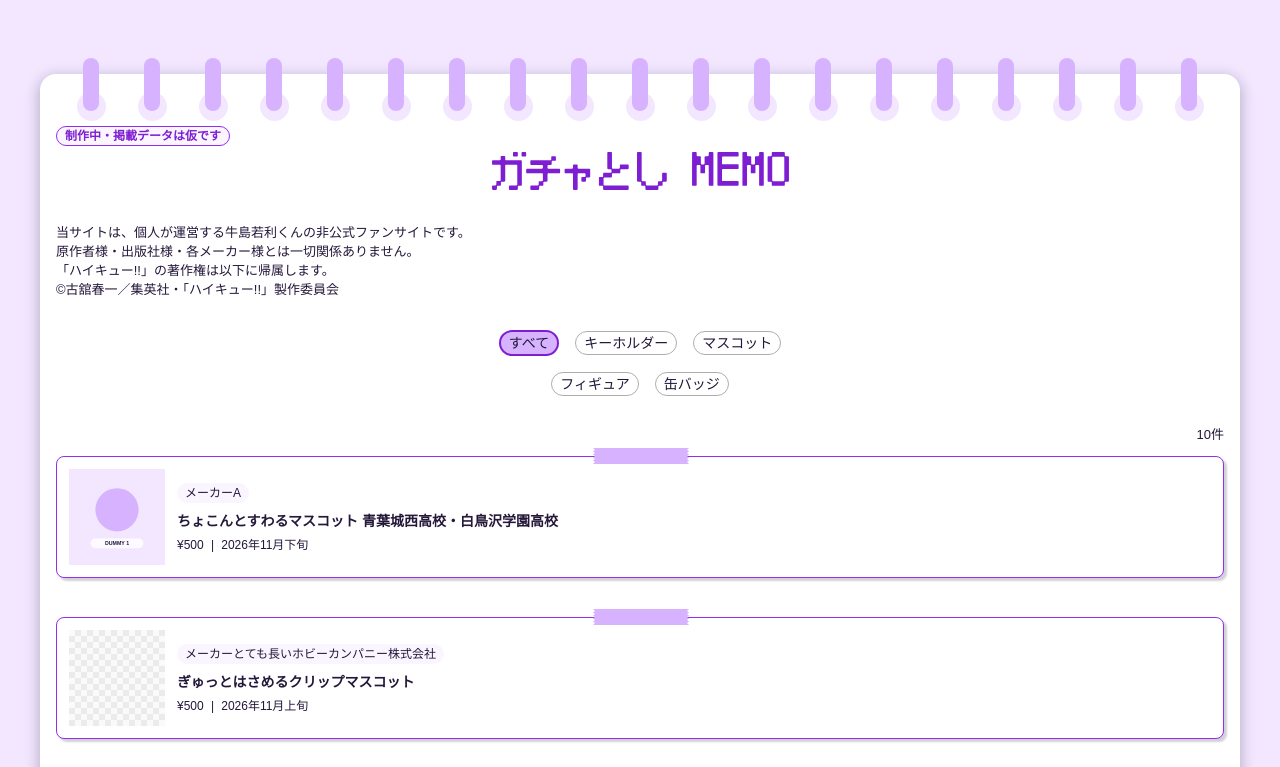
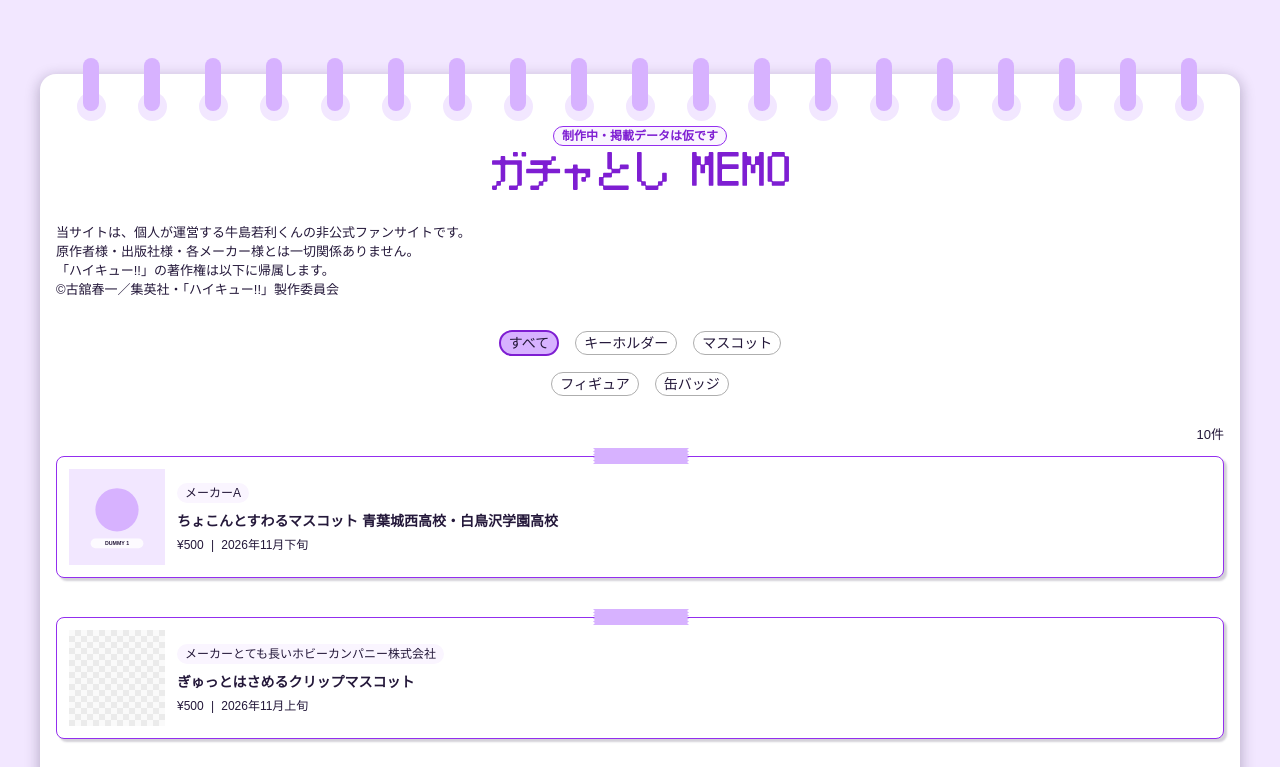
Before and after one commit to chocotto518/gachatoshi-memo, a plain HTML site: page index.html in a window 1280 px wide. Shown: the top 767 px of the page. Drawn offline with Linux system fonts and the light colour scheme; a web font is replaced by a local one.

Commit message:
READMEにサイト名と公開URLを追加し、制作中ラベルを中央寄せに
Co-Authored-By: Claude Opus 5.5 <noreply@anthropic.com>
Claude-Session: https://claude.ai/code/session_01HrcJoAVMMzsPDDL4ERZsm2

```diff
--- a/css/style.css
+++ b/css/style.css
@@ -123,8 +123,10 @@ ul {
 .wip-label {
   position: absolute;
   top: 52px;
-  left: 16px;
+  left: 50%; /* タイトルに合わせて中央寄せ */
+  transform: translateX(-50%);
   margin: 0;
+  white-space: nowrap;
   padding: 3px 8px;
   border: 1px solid var(--primary-600);
   border-radius: 50px;
```
Also changed, not shown: 1 other file.
